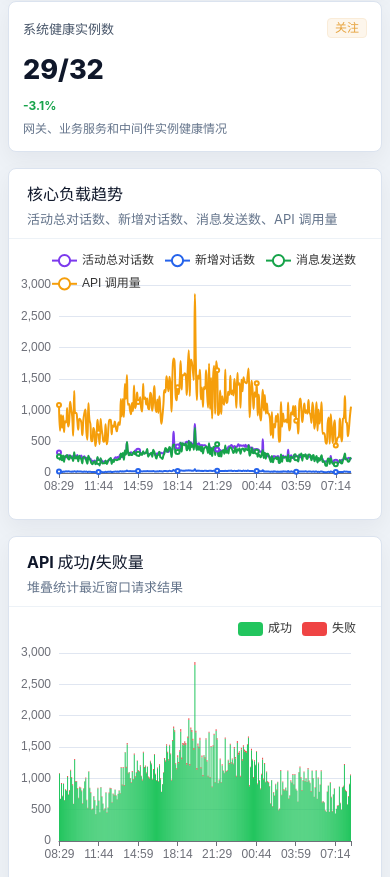
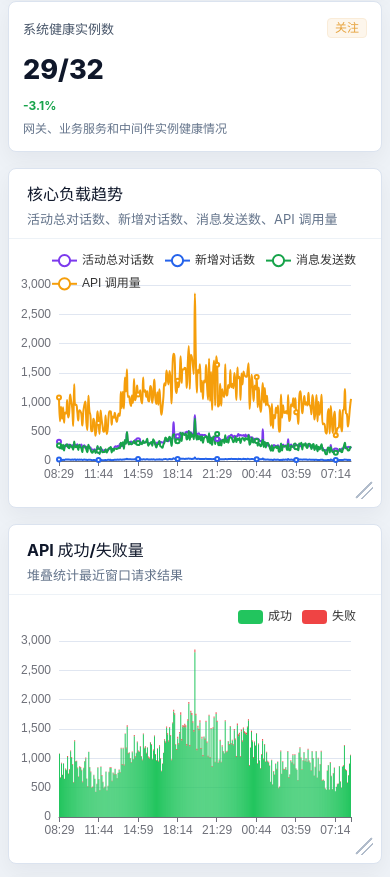
Before and after one commit to bingoyangcs/wellytalk_dashboard, a Vue app: page / in a window 390 px wide. Shown: the part 1667-2544 px from the top of the page. Built offline with nearby package versions, Linux system fonts and the light colour scheme.

Commit message:
Add resizable dashboard charts

```diff
--- a/src/components/EChartPanel.vue
+++ b/src/components/EChartPanel.vue
@@ -1,5 +1,10 @@
 <template>
-  <section class="panel chart-panel">
+  <section
+    ref="panelRef"
+    class="panel chart-panel"
+    :class="{ 'chart-panel--resizing': resizing }"
+    :style="panelStyle"
+  >
     <div class="panel__header">
       <div>
         <h2>{{ title }}</h2>
@@ -7,11 +12,17 @@
       </div>
     </div>
     <div ref="chartRef" class="chart"></div>
+    <button
+      class="chart-resize-handle"
+      type="button"
+      aria-label="拖拽调整图表大小"
+      @pointerdown="startResize"
+    ></button>
   </section>
 </template>
 
 <script setup lang="ts">
-import { onBeforeUnmount, onMounted, ref, shallowRef, watch } from 'vue';
+import { computed, onBeforeUnmount, onMounted, ref, shallowRef, watch } from 'vue';
 import * as echarts from 'echarts/core';
 import {
   BarChart,
@@ -33,9 +44,28 @@ const props = defineProps<{
   option: EChartsCoreOption;
 }>();
 
+const panelRef = ref<HTMLElement>();
 const chartRef = ref<HTMLDivElement>();
 const chart = shallowRef<ECharts>();
+const columnSpan = ref(6);
+const panelHeight = ref(384);
+const resizing = ref(false);
 let resizeObserver: ResizeObserver | undefined;
+let resizeState:
+  | {
+      pointerId: number;
+      startX: number;
+      startY: number;
+      startSpan: number;
+      startHeight: number;
+      columnWidth: number;
+    }
+  | undefined;
+
+const panelStyle = computed(() => ({
+  gridColumn: `span ${columnSpan.value}`,
+  minHeight: `${panelHeight.value}px`,
+}));
 
 function renderChart() {
   if (!chartRef.value) return;
@@ -55,8 +85,49 @@ onMounted(() => {
 
 watch(() => props.option, renderChart, { deep: true });
 
+function startResize(event: PointerEvent) {
+  const grid = panelRef.value?.parentElement;
+  if (!panelRef.value || !grid) return;
+
+  const gridWidth = grid.getBoundingClientRect().width;
+  const columnWidth = gridWidth / 12;
+  resizing.value = true;
+  resizeState = {
+    pointerId: event.pointerId,
+    startX: event.clientX,
+    startY: event.clientY,
+    startSpan: columnSpan.value,
+    startHeight: panelHeight.value,
+    columnWidth,
+  };
+
+  event.currentTarget instanceof HTMLElement && event.currentTarget.setPointerCapture(event.pointerId);
+  window.addEventListener('pointermove', handleResize);
+  window.addEventListener('pointerup', stopResize);
+}
+
+function handleResize(event: PointerEvent) {
+  if (!resizeState) return;
+
+  const spanDelta = Math.round((event.clientX - resizeState.startX) / resizeState.columnWidth);
+  columnSpan.value = Math.min(12, Math.max(4, resizeState.startSpan + spanDelta));
+  panelHeight.value = Math.min(720, Math.max(300, resizeState.startHeight + event.clientY - resizeState.startY));
+  chart.value?.resize();
+}
+
+function stopResize(event: PointerEvent) {
+  if (resizeState && event.pointerId !== resizeState.pointerId) return;
+  resizing.value = false;
+  resizeState = undefined;
+  window.removeEventListener('pointermove', handleResize);
+  window.removeEventListener('pointerup', stopResize);
+  chart.value?.resize();
+}
+
 onBeforeUnmount(() => {
   resizeObserver?.disconnect();
+  window.removeEventListener('pointermove', handleResize);
+  window.removeEventListener('pointerup', stopResize);
   chart.value?.dispose();
 });
 </script>
--- a/src/styles.css
+++ b/src/styles.css
@@ -130,8 +130,10 @@ input {
 
 .charts-grid {
   display: grid;
-  grid-template-columns: repeat(2, minmax(0, 1fr));
+  grid-template-columns: repeat(12, minmax(0, 1fr));
+  grid-auto-flow: dense;
   gap: 16px;
+  align-items: start;
   margin-bottom: 16px;
 }
 
@@ -147,6 +149,19 @@ input {
   border: 1px solid #dbe3ef;
   border-radius: 8px;
   box-shadow: 0 8px 22px rgba(15, 23, 42, 0.05);
+}
+
+.chart-panel {
+  position: relative;
+  display: flex;
+  flex-direction: column;
+  min-width: 0;
+}
+
+.chart-panel--resizing {
+  z-index: 2;
+  user-select: none;
+  box-shadow: 0 16px 36px rgba(15, 23, 42, 0.14);
 }
 
 .panel__header {
@@ -168,8 +183,32 @@ input {
 
 .chart {
   width: 100%;
-  height: 318px;
+  flex: 1;
+  min-height: 220px;
   padding: 4px 8px 12px;
+}
+
+.chart-resize-handle {
+  position: absolute;
+  right: 8px;
+  bottom: 8px;
+  width: 18px;
+  height: 18px;
+  padding: 0;
+  border: 0;
+  border-radius: 4px;
+  background:
+    linear-gradient(135deg, transparent 0 46%, #94a3b8 46% 54%, transparent 54%),
+    linear-gradient(135deg, transparent 0 64%, #94a3b8 64% 72%, transparent 72%);
+  cursor: nwse-resize;
+  opacity: 0.72;
+}
+
+.chart-resize-handle:hover {
+  opacity: 1;
+  background:
+    linear-gradient(135deg, transparent 0 46%, #2563eb 46% 54%, transparent 54%),
+    linear-gradient(135deg, transparent 0 64%, #2563eb 64% 72%, transparent 72%);
 }
 
 .rank-cell {
@@ -275,6 +314,10 @@ input {
   .alerts-list {
     grid-template-columns: 1fr;
   }
+
+  .chart-panel {
+    grid-column: 1 / -1 !important;
+  }
 }
 
 @media (max-width: 720px) {
@@ -295,7 +338,7 @@ input {
     grid-template-columns: 1fr;
   }
 
-  .chart {
-    height: 280px;
+  .chart-panel {
+    min-height: 340px !important;
   }
 }
```
